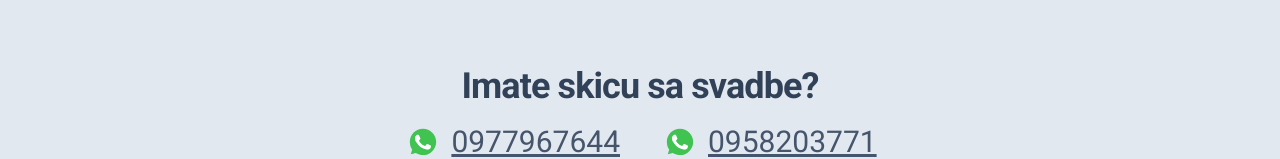
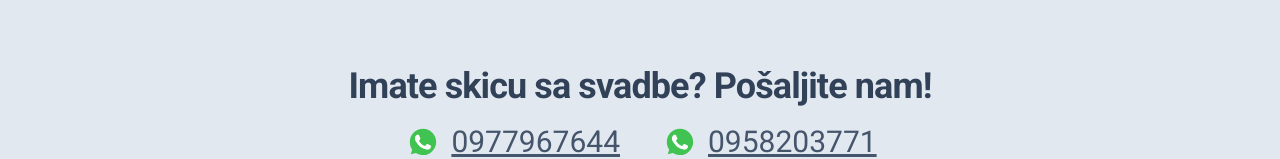
Before and after one commit to valentin994/skecth_gallery, a SvelteKit app: page / in a window 1280 px wide. Shown: the part 2614-2773 px from the top of the page. Built offline with nearby package versions, Linux system fonts and the light colour scheme.

Commit message:
adjsuted message

```diff
--- a/src/routes/+page.svelte
+++ b/src/routes/+page.svelte
@@ -155,7 +155,7 @@ class={`absolute inset-0 flex items-center justify-center bg-black/40 transition
 
 <div class="flex flex-col justify-center bg-slate-200 pt-16 pb-8 text-center font-roboto">
 	<h1 class="text-2xl font-bold tracking-tight text-slate-700 md:text-4xl">
-		Imate skicu sa svadbe?
+		Imate skicu sa svadbe? Pošaljite nam!
 	</h1>
 
 	<h2
```
